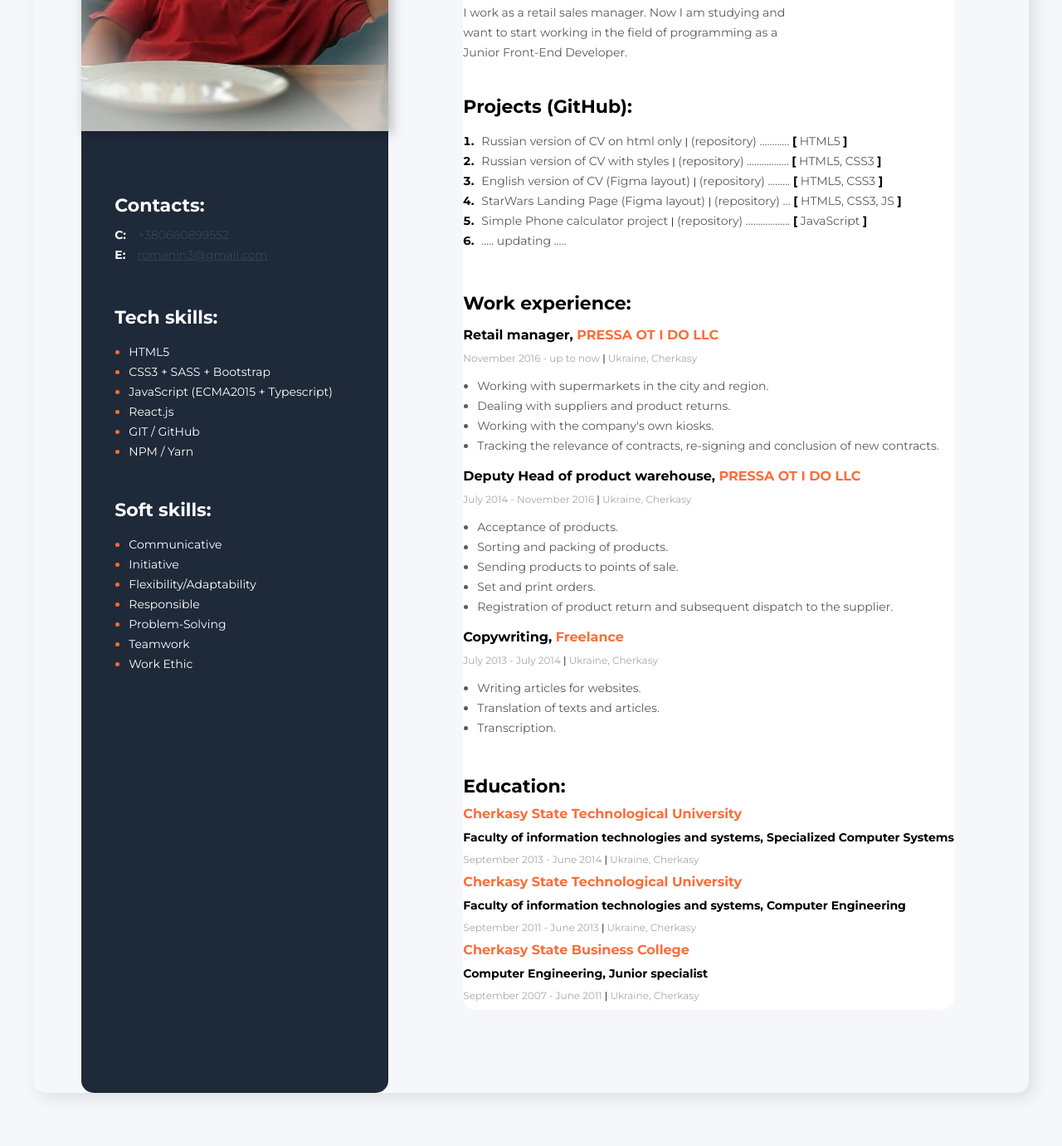
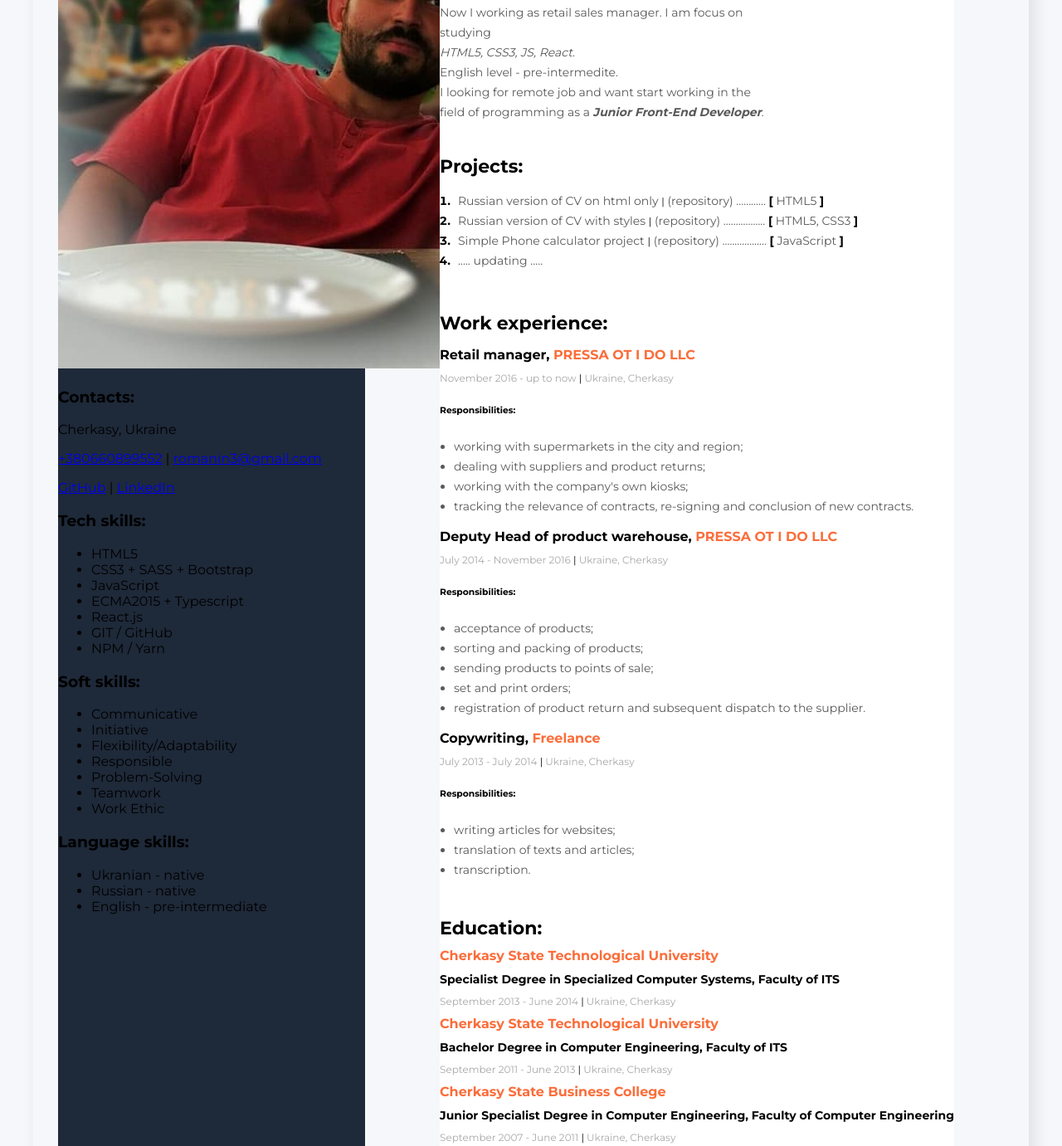
Before and after one commit to KuzmenkoRomanJS/css_practice_en_cv, a plain HTML site: page index.html in a window 1280 px wide. Shown: the part 276-1657 px from the top of the page at 83% size. Before the commit the page ends 1633 px from the top, so only its background shows below. Drawn offline with Linux system fonts and the light colour scheme.

Commit message:
Update index.html
Added some markup changes

```diff
--- a/index.html
+++ b/index.html
@@ -23,12 +23,14 @@
             <div class="about_me_section">
                 <h2 class="about_my_profession">Junior Front-End Developer</h2>
                 <h1>Roman Kuzmenko</h1>
-                <p>I work as a retail sales manager. Now I am studying and want to start working in the field of programming as a Junior
-                Front-End Developer.</p>
+                <p>Now I working as retail sales manager. I am focus on studying <br /><em>HTML5, CSS3, JS, React</em>.<br />
+                English level - pre-intermedite.<br />
+                I looking for remote job and want start working in the field of programming as a <strong><em>Junior
+                Front-End Developer</em></strong>.</p>
             </div>
             <!-- My project section -->
             <div class="my_project_section">
-                <h3>Projects (GitHub):</h3>
+                <h3>Projects:</h3>
                 <ol>
                     <li>
                         <div class="project_item_list_content">
@@ -42,22 +44,6 @@
                             <a href="https://kuzmenkoromanjs.github.io/css_practice_cv/" target="_blank">Russian version of CV with styles <label>|</label> <a href="https://github.com/KuzmenkoRomanJS/css_practice_cv" target="_blank">(repository)</a>
                             .................
                             <span>[</span> HTML5, CSS3 <span>]</span>
-                        </div>
-                    </li>
-                    <li>
-                        <div class="project_item_list_content">
-                            <a href="https://kuzmenkoromanjs.github.io/css_practice_en_cv/" target="_blank">English version of CV (Figma layout) <label>|</label> <a href="https://github.com/KuzmenkoRomanJS/css_practice_en_cv" target="_blank">(repository)</a>
-                            .........
-                            <span>[</span> HTML5, CSS3 <span>]</span>
-                        </div>
-                    </li>
-                    <li>
-                        <div class="project_item_list_content">
-                            <a href="https://kuzmenkoromanjs.github.io/css_html_figma_goit_practice/" target="_blank">StarWars Landing Page (Figma
-                                layout) <label>|</label> <a href="https://github.com/KuzmenkoRomanJS/css_html_figma_goit_practice"
-                                    target="_blank">(repository)</a>
-                                ...
-                                <span>[</span> HTML5, CSS3, JS <span>]</span>
                         </div>
                     </li>
                     <li>
@@ -81,33 +67,36 @@
                 <div>
                     <h4>Retail manager, <span>PRESSA OT I DO LLC</span></h4>
                     <p>November 2016 - up to now <label>|</label> Ukraine, Cherkasy</p>
+                    <h6>Responsibilities:</h6>
                     <ul>
-                        <li>Working with supermarkets in the city and region.</li>
-                        <li>Dealing with suppliers and product returns.</li>
-                        <li>Working with the company's own kiosks.</li>
-                        <li>Tracking the relevance of contracts, re-signing and conclusion of new contracts.</li>
+                        <li>working with supermarkets in the city and region;</li>
+                        <li>dealing with suppliers and product returns;</li>
+                        <li>working with the company's own kiosks;</li>
+                        <li>tracking the relevance of contracts, re-signing and conclusion of new contracts.</li>
                     </ul>
                 </div>
                 <!-- Company 2 section -->
                 <div>
                     <h4>Deputy Head of product warehouse, <span>PRESSA OT I DO LLC</span></h4>
                     <p>July 2014 - November 2016 <label>|</label> Ukraine, Cherkasy</p>
+                    <h6>Responsibilities:</h6>
                     <ul>
-                        <li>Acceptance of products.</li>
-                        <li>Sorting and packing of products.</li>
-                        <li>Sending products to points of sale.</li>
-                        <li>Set and print orders.</li>
-                        <li>Registration of product return and subsequent dispatch to the supplier.</li>
+                        <li>acceptance of products;</li>
+                        <li>sorting and packing of products;</li>
+                        <li>sending products to points of sale;</li>
+                        <li>set and print orders;</li>
+                        <li>registration of product return and subsequent dispatch to the supplier.</li>
                     </ul>
                 </div>
                 <!-- Company 1 section -->
                 <div>
                     <h4>Copywriting, <span>Freelance</span></h4>
                     <p>July 2013 - July 2014 <label>|</label> Ukraine, Cherkasy</p>
+                    <h6>Responsibilities:</h6>
                     <ul>
-                        <li>Writing articles for websites.</li>
-                        <li>Translation of texts and articles.</li>
-                        <li>Transcription.</li>
+                        <li>writing articles for websites;</li>
+                        <li>translation of texts and articles;</li>
+                        <li>transcription.</li>
                     </ul>
                 </div>
             </div>
@@ -117,53 +106,79 @@
                 <!-- Education 3 section -->
                 <div>
                     <h4>Cherkasy State Technological University</h4>
-                    <h5>Faculty of information technologies and systems, Specialized Computer Systems</h5>
+                    <h5>Specialist Degree in Specialized Computer Systems, Faculty of ITS</h5>
                     <p>September 2013 - June 2014 <label>|</label> Ukraine, Cherkasy</p>
                 </div>
                 <!-- Education 2 section -->
                 <div>
                     <h4>Cherkasy State Technological University</h4>
-                    <h5>Faculty of information technologies and systems, Computer Engineering</h5>
+                    <h5>Bachelor Degree in Computer Engineering, Faculty of ITS</h5>
                     <p>September 2011 - June 2013 <label>|</label> Ukraine, Cherkasy</p>
                 </div>
                 <!-- Education 1 section -->
                 <div>
                     <h4>Cherkasy State Business College</h4>
-                    <h5>Computer Engineering, Junior specialist</h5>
+                    <h5>Junior Specialist Degree in Computer Engineering, Faculty of Computer Engineering</h5>
                     <p>September 2007 - June 2011 <label>|</label> Ukraine, Cherkasy</p>
                 </div>
+            </div>
+            <!-- My education section -->
+            <div class="my_additional_education_section">
+                <h3>Additional education:</h3>
+                <ol>
+                    <li>
+                        <div class="project_item_list_content">
+                            <a href="https://kuzmenkoromanjs.github.io/css_practice_en_cv/" target="_blank">GoIT Marathone (Figma
+                                layout) <label>|</label> <a href="https://github.com/KuzmenkoRomanJS/css_practice_en_cv"
+                                    target="_blank">(repository)</a>
+                                .........
+                                <span>[</span> HTML5, CSS3 <span>]</span>
+                        </div>
+                    </li>
+                    <li>
+                        <div class="project_item_list_content">
+                            <a href="https://kuzmenkoromanjs.github.io/css_html_figma_goit_practice/" target="_blank">GoIT TestDrive
+                            (Figma layout) <label>|</label> <a href="https://github.com/KuzmenkoRomanJS/css_html_figma_goit_practice"
+                                    target="_blank">(repository)</a>
+                                .............
+                                <span>[</span> HTML5, CSS3, JS <span>]</span>
+                        </div>
+                    </li>
+                    <li>
+                        <div class="project_item_list_content">
+                            ..... updating .....
+                        </div>
+                    </li>
+                </ol>
             </div>
         </div>
         <!-- Sidebar section -->
         <aside class="sidebar_section">
-            <img src="img/photo1.jpg" alt="my photo" class="my_photo">
+            <img src="img/photo1.jpg" alt="my photo">
             <!-- Contacts section -->
-            <div class="contacts">
-                <h3 class="sidebar_title">Contacts:</h3>
-                <div>
-                    <span class="contacts_type">C:</span>
-                    <a href="tel:+380660899552" class="contact_link_phone">+380660899552</a>
-                </div>
-                <div>
-                    <span class="contacts_type">E:</span>
-                    <a href="mailto:romanin3@gmail.com" class="contact_link_email">romanin3@gmail.com</a>
-                </div>
+            <div class="sidebar_block">
+                <h3>Contacts:</h3>
+                    <p>Cherkasy, Ukraine</p>
+                    <p><a href="tel:+380660899552" target="_blank" class="contact_link">+380660899552</a> <label>|</label> <a href="mailto:romanin3@gmail.com" target="_blank" class="contact_link">romanin3@gmail.com</a></p>
+                    <p><a href="https://github.com/KuzmenkoRomanJS" target="_blank">GitHub</a> <label>|</label> <a href="https://www.linkedin.com/in/kuzmenkoroman/"
+                        target="_blank">LinkedIn</a></p>
             </div>
             <!-- Tech skills section -->
-            <div class="tech_skills">
-                <h3 class="sidebar_title">Tech skills:</h3>
+            <div class="sidebar_block">
+                <h3>Tech skills:</h3>
                 <ul>
                     <li><span>HTML5</span></li>
                     <li><span>CSS3 + SASS + Bootstrap</span></li>
-                    <li><span>JavaScript (ECMA2015 + Typescript)</span></li>
+                    <li><span>JavaScript</span></li>
+                    <li><span>ECMA2015 + Typescript</span></li>
                     <li><span>React.js</span></li>
                     <li><span>GIT / GitHub</span></li>
                     <li><span>NPM / Yarn</span></li>
                 </ul>
             </div>
             <!-- Soft skills section -->
-            <div class="soft_skills">
-                <h3 class="sidebar_title">Soft skills:</h3>
+            <div class="sidebar_block">
+                <h3>Soft skills:</h3>
                 <ul>
                     <li><span>Communicative</span></li>
                     <li><span>Initiative</span></li>
@@ -174,6 +189,15 @@
                     <li><span>Work Ethic</span></li>
                 </ul>
             </div>
+            <!-- Language skills section -->
+            <div class="sidebar_block">
+                <h3>Language skills:</h3>
+                <ul>
+                    <li><span>Ukranian - native</span></li>
+                    <li><span>Russian - native</span></li>
+                    <li><span>English - pre-intermediate</span></li>
+                </ul>
+            </div>
         </aside>
     </div>
 </body>
```
